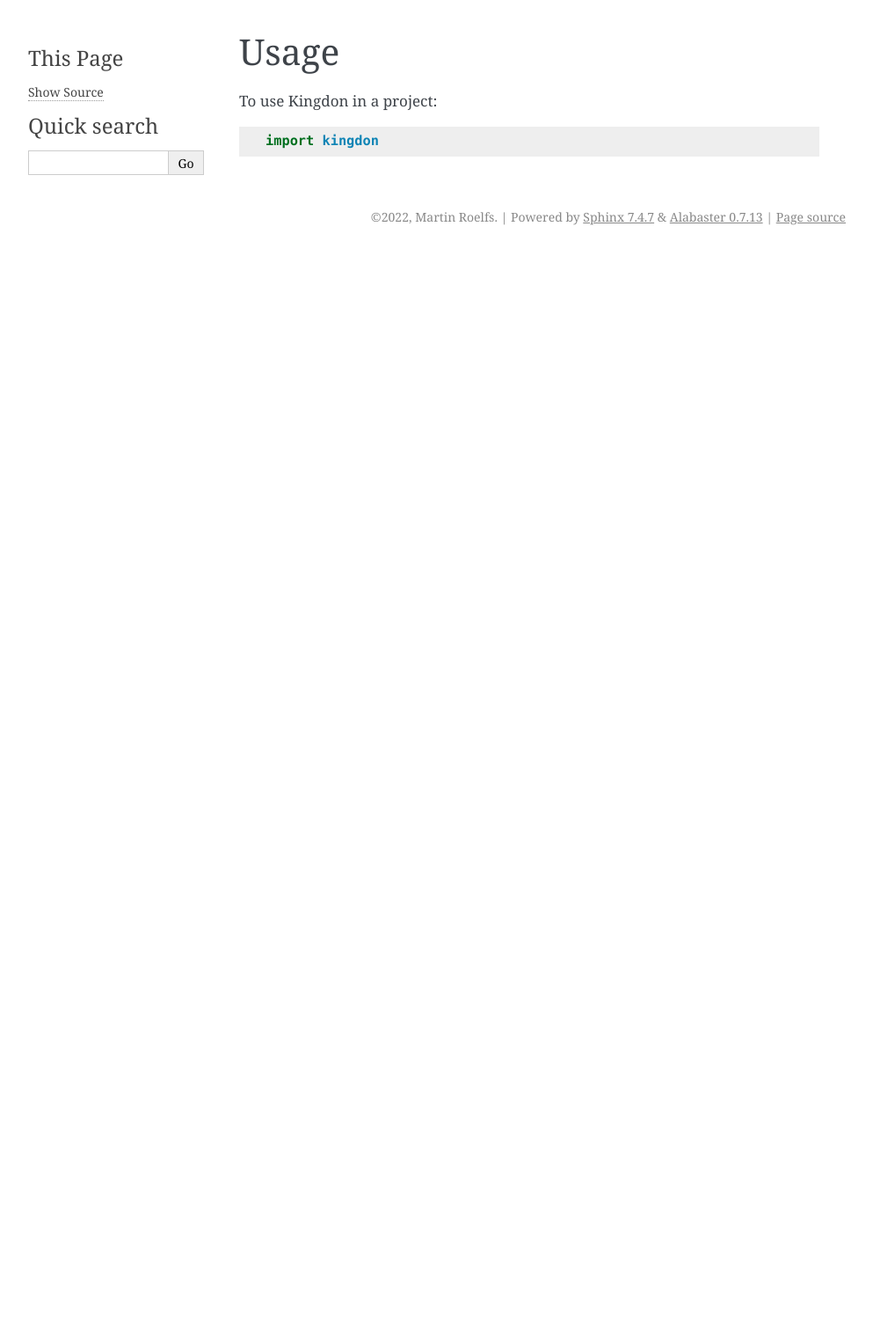
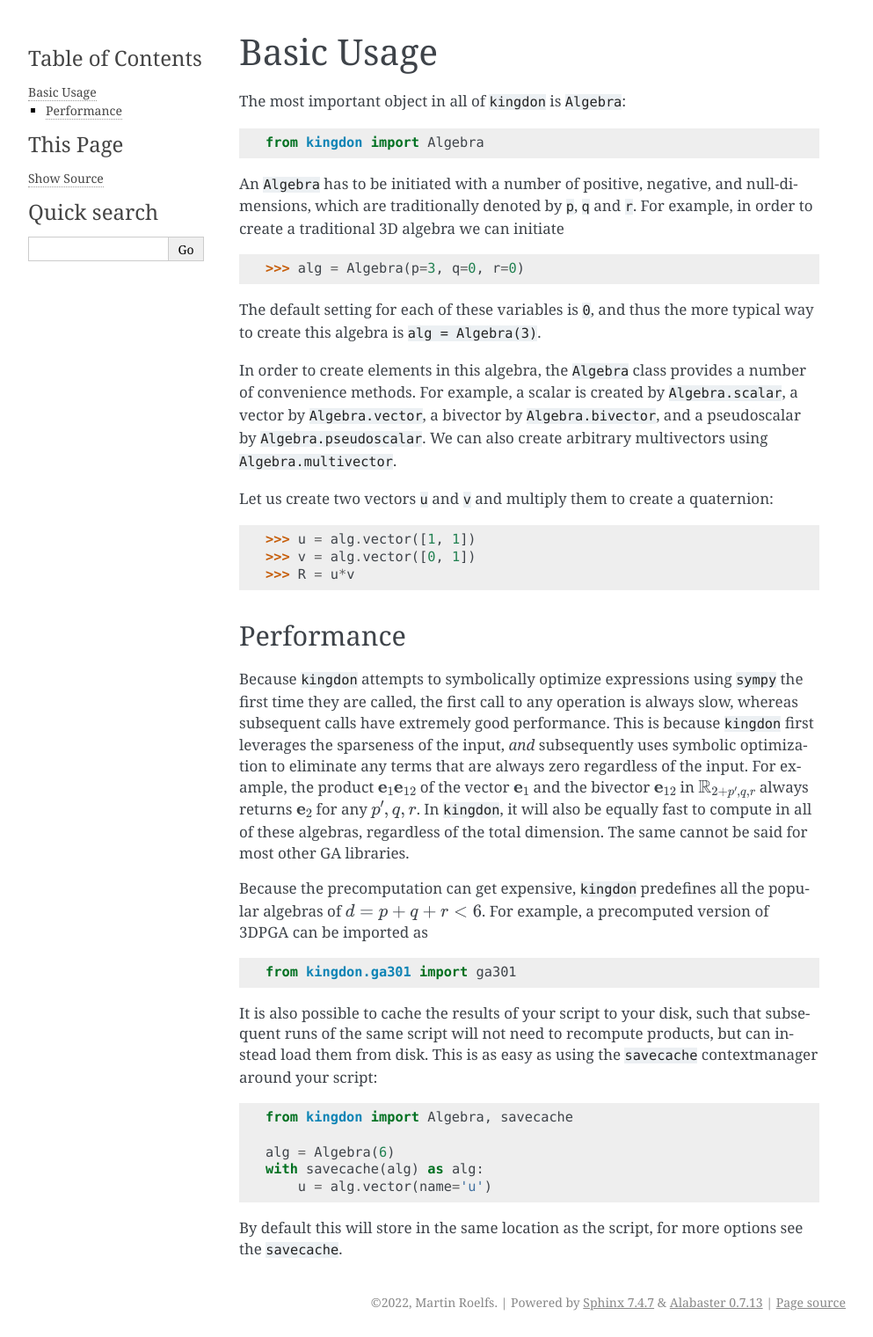
Before and after one commit to tBuLi/kingdon, a Sphinx documentation site: the page built from docs/usage.rst, in a window 1280 px wide. Shown: the whole page at 88% size, without its empty margins (148-1141 px from the left). Built offline with Sphinx 7.4.7, drawn with Linux system fonts in a browser that asks for light colours; pages that are not in the unit, such as notebooks, are missing from menus; before the commit the page ends 900 px from its top, so only the background shows below that.

Commit message:
Improved documentations.

```diff
--- a/docs/index.rst
+++ b/docs/index.rst
@@ -8,6 +8,7 @@ Welcome to Kingdon's documentation!
    readme
    installation
    usage
+   workings
    modules
    contributing
    authors
--- a/docs/usage.rst
+++ b/docs/usage.rst
@@ -1,7 +1,71 @@
-=====
-Usage
-=====
+===========
+Basic Usage
+===========
 
-To use Kingdon in a project::
+The most important object in all of :code:`kingdon` is :code:`Algebra`::
 
-    import kingdon
+    from kingdon import Algebra
+
+An :code:`Algebra` has to be initiated with a number of positive, negative,
+and null-dimensions, which are traditionally denoted by :code:`p`, :code:`q` and :code:`r`.
+For example, in order to create a traditional 3D algebra we can initiate
+
+.. code-block::
+
+    >>> alg = Algebra(p=3, q=0, r=0)
+
+The default setting for each of these variables is :code:`0`, and thus the more typical way to
+create this algebra is :code:`alg = Algebra(3)`.
+
+In order to create elements in this algebra, the :code:`Algebra` class provides a number of
+convenience methods.
+For example, a scalar is created by :code:`Algebra.scalar`,
+a vector by :code:`Algebra.vector`, a bivector by :code:`Algebra.bivector`,
+and a pseudoscalar by :code:`Algebra.pseudoscalar`.
+We can also create arbitrary multivectors using :code:`Algebra.multivector`.
+
+Let us create two vectors :code:`u` and :code:`v` and multiply them to create
+a quaternion:
+
+.. code-block::
+
+    >>> u = alg.vector([1, 1])
+    >>> v = alg.vector([0, 1])
+    >>> R = u*v
+
+Performance
+-----------
+Because :code:`kingdon` attempts to symbolically optimize expressions
+using :code:`sympy` the first time they are called, the first call to any operation is always slow,
+whereas subsequent calls have extremely good performance.
+This is because :code:`kingdon` first leverages the sparseness of the input,
+*and* subsequently uses symbolic optimization to eliminate any terms that are always zero
+regardless of the input.
+For example, the product :math:`\mathbf{e}_{1} \mathbf{e}_{12}` of the vector :math:`\mathbf{e}_1`
+and the bivector :math:`\mathbf{e}_{12}` in :math:`\mathbb{R}_{2+p',q,r}` always returns
+:math:`\mathbf{e}_2` for any :math:`p',q,r`. In :code:`kingdon`, it will also be equally fast to compute
+in all of these algebras, regardless of the total dimension.
+The same cannot be said for most other GA libraries.
+
+Because the precomputation can get expensive, :code:`kingdon` predefines all the popular algebras
+of :math:`d = p+q+r < 6`.
+For example, a precomputed version of 3DPGA can be imported as
+
+.. code-block::
+
+    from kingdon.ga301 import ga301
+
+It is also possible to cache the results of your script to your disk, such that subsequent runs of
+the same script will not need to recompute products, but can instead load them from disk. This is
+as easy as using the :code:`savecache` contextmanager around your script:
+
+.. code-block::
+
+    from kingdon import Algebra, savecache
+
+    alg = Algebra(6)
+    with savecache(alg) as alg:
+        u = alg.vector(name='u')
+
+By default this will store in the same location as the script, for more options
+see the :code:`savecache`.
--- a/docs/workings.rst
+++ b/docs/workings.rst
@@ -0,0 +1,4 @@
+==============
+Inner Workings
+==============
+This chapter explains how :code:`kingdon` works internally.
```
Also changed, not shown: README.rst (+51 -13 lines), 1 other file.
